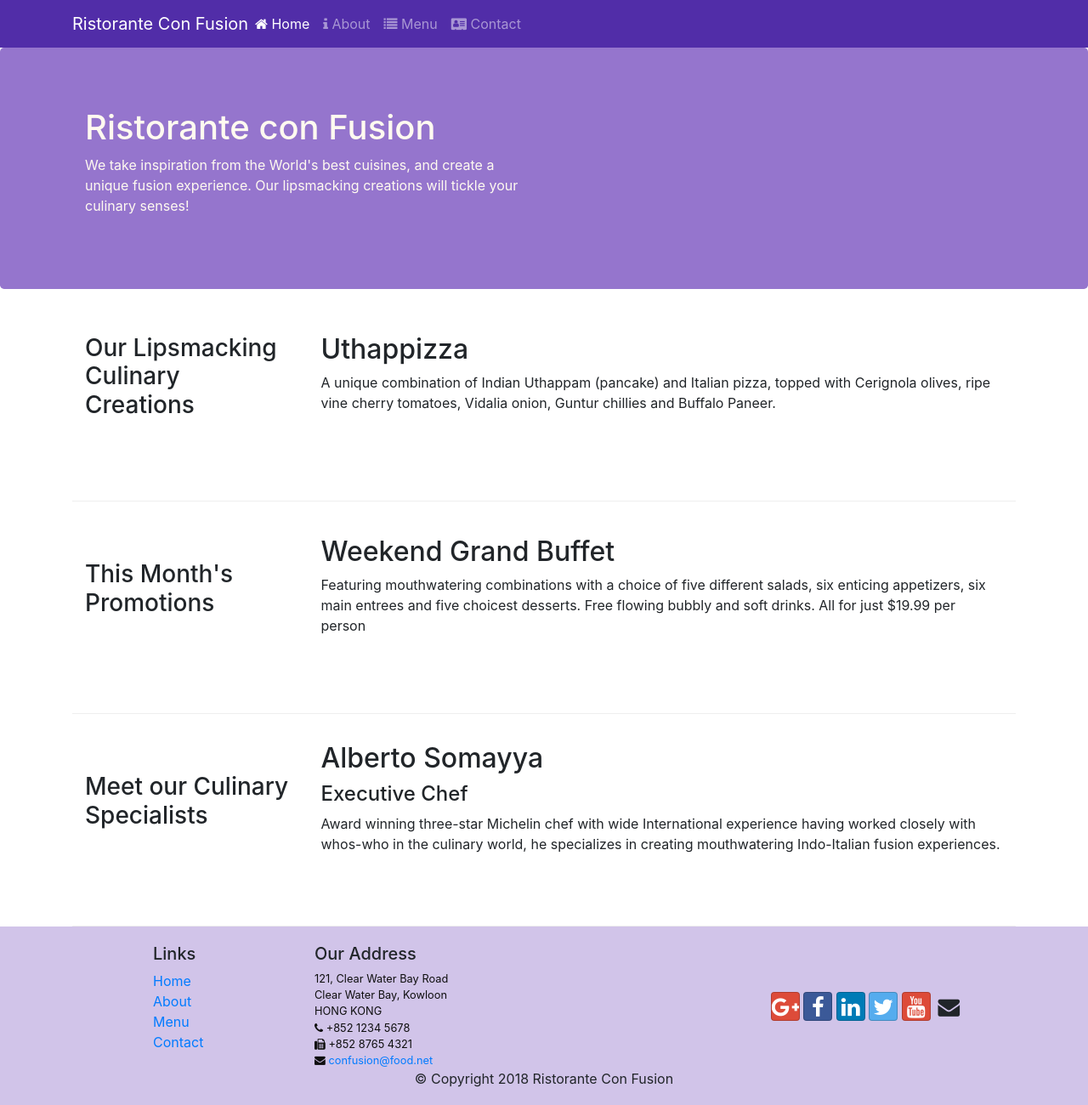
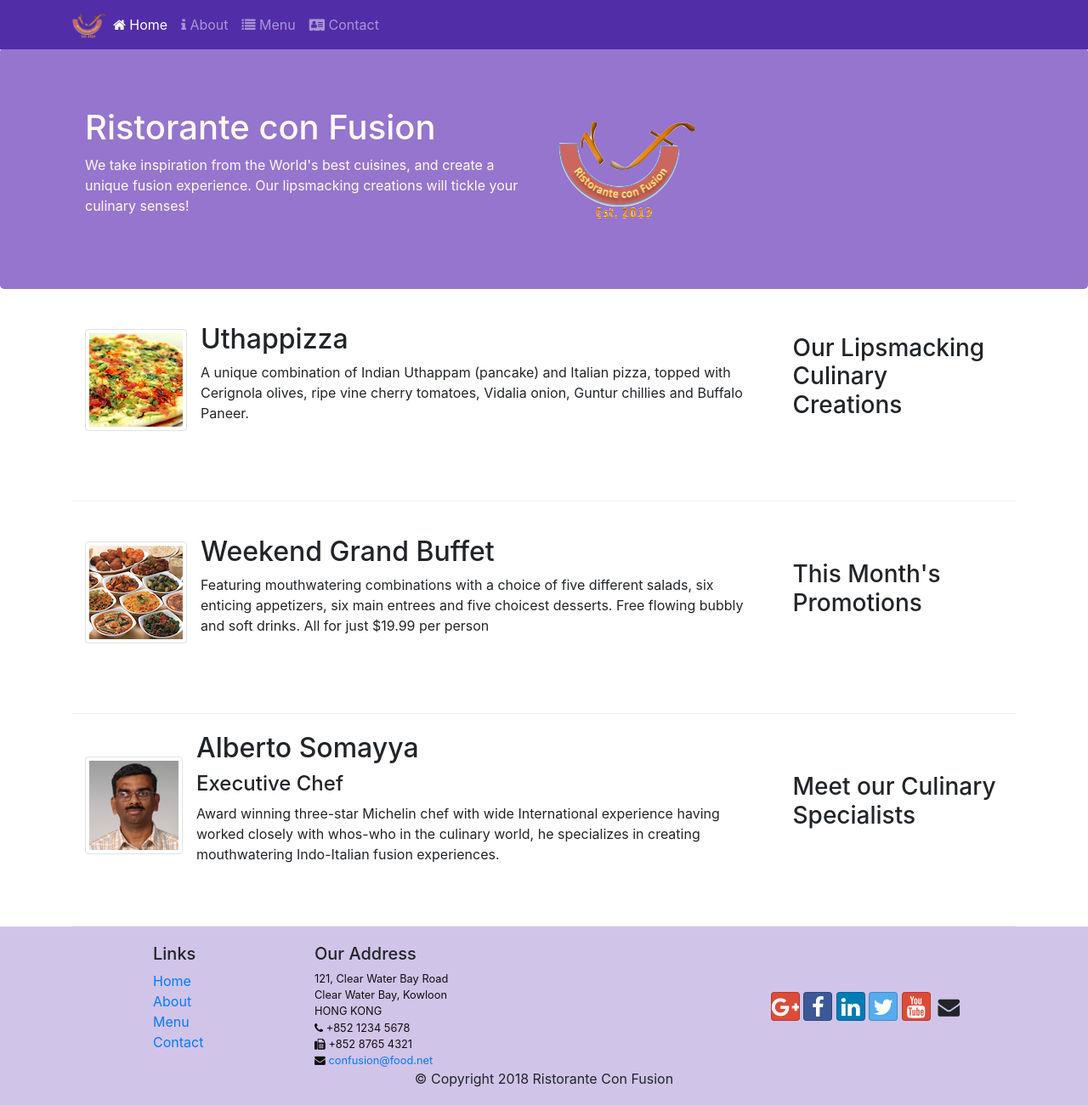
Before and after one commit to htkz/bootstrap-practice, a website: page index.html in a window 1280 px wide. Shown: the whole page at 85% size. Drawn offline with nearby package versions, Linux system fonts and the light colour scheme.

Commit message:
Added image

```diff
--- a/index.html
+++ b/index.html
@@ -18,7 +18,7 @@
             <button class="navbar-toggler" type="button" data-toggle="collapse" data-target="#Navbar">
                 <span class="navbar-toggler-icon" ></span>
             </button>
-            <a href="#" class="navbar-brand mr-auto">Ristorante Con Fusion</a>
+            <a href="#" class="navbar-brand mr-auto"><img src="img/logo.png" alt="logo" height="30" width="40"></a>
             <div class="collapse navbar-collapse" id="Navbar">
                 <ul class="nav navbar-nav mr-auto">
                     <li class="nav-item"><a href="#" class="nav-link active"><span class="fa fa-home"></span> Home</a></li>
@@ -36,7 +36,8 @@
                     <h1>Ristorante con Fusion</h1>
                     <p>We take inspiration from the World's best cuisines, and create a unique fusion experience. Our lipsmacking creations will tickle your culinary senses!</p>
                 </div>
-                <div class="col-12 col-sm">
+                <div class="col-12 col-sm align-self-center">
+                    <img src="img/logo.png" class="img-fluid" alt="logo">
                 </div>
             </div>
         </div>
@@ -46,9 +47,14 @@
             <div class="col-12 col-sm-4 col-md-3">
                 <h3>Our Lipsmacking Culinary Creations</h3>
             </div>
-            <div class="col col-sm col-md">
+            <div class="col col-sm col-md order-sm-first">
+                <div class="media">
+                    <img src="img/uthappizza.png" alt="uthappizza" class="d-flex mr-3 img-thumbnail align-self-center">
+                    <div class="media-body">
                         <h2>Uthappizza</h2>
                         <p>A unique combination of Indian Uthappam (pancake) and Italian pizza, topped with Cerignola olives, ripe vine cherry tomatoes, Vidalia onion, Guntur chillies and Buffalo Paneer.</p>
+                    </div>
+                </div>
             </div>
         </div>
 
@@ -57,9 +63,14 @@
             <div class="col-12 col-sm-4 col-md-3">
                 <h3>This Month's Promotions</h3>
             </div>
-            <div class="col col-sm col-md">
+            <div class="col col-sm col-md order-sm-first">
+                <div class="media">
+                    <img class="d-flex mr-3 img-thumbnail align-self-center" src="img/buffet.png" alt="buffet">
+                    <div class="media-body">
                         <h2>Weekend Grand Buffet</h2>
                         <p>Featuring mouthwatering combinations with a choice of five different salads, six enticing appetizers, six main entrees and five choicest desserts. Free flowing bubbly and soft drinks. All for just $19.99 per person </p>
+                    </div>
+                </div>
             </div>
         </div>
 
@@ -67,10 +78,15 @@
             <div class="col-12 col-sm-4 col-md-3">
                 <h3>Meet our Culinary Specialists</h3>
             </div>
-            <div class="col col-sm col-md">
+            <div class="col col-sm col-md order-sm-first">
+                <div class="media">
+                    <img class="d-flex mr-3 img-thumbnail align-self-center" src="img/alberto.png" alt="alberto">
+                    <div class="media-body">
                         <h2>Alberto Somayya</h2>
                         <h4>Executive Chef</h4>
                         <p>Award winning three-star Michelin chef with wide International experience having worked closely with whos-who in the culinary world, he specializes in creating mouthwatering Indo-Italian fusion experiences. </p>
+                    </div>
+                </div>
             </div>
         </div>
     </div>
```
Also changed, not shown: aboutus.html (+6 -5 lines), contactus.html (+34 -18 lines), img/alberto.png (added), img/buffet.png (added), img/logo.png (added), img/uthappizza.png (added). Lines whose indentation alone changed are shown as unchanged.
